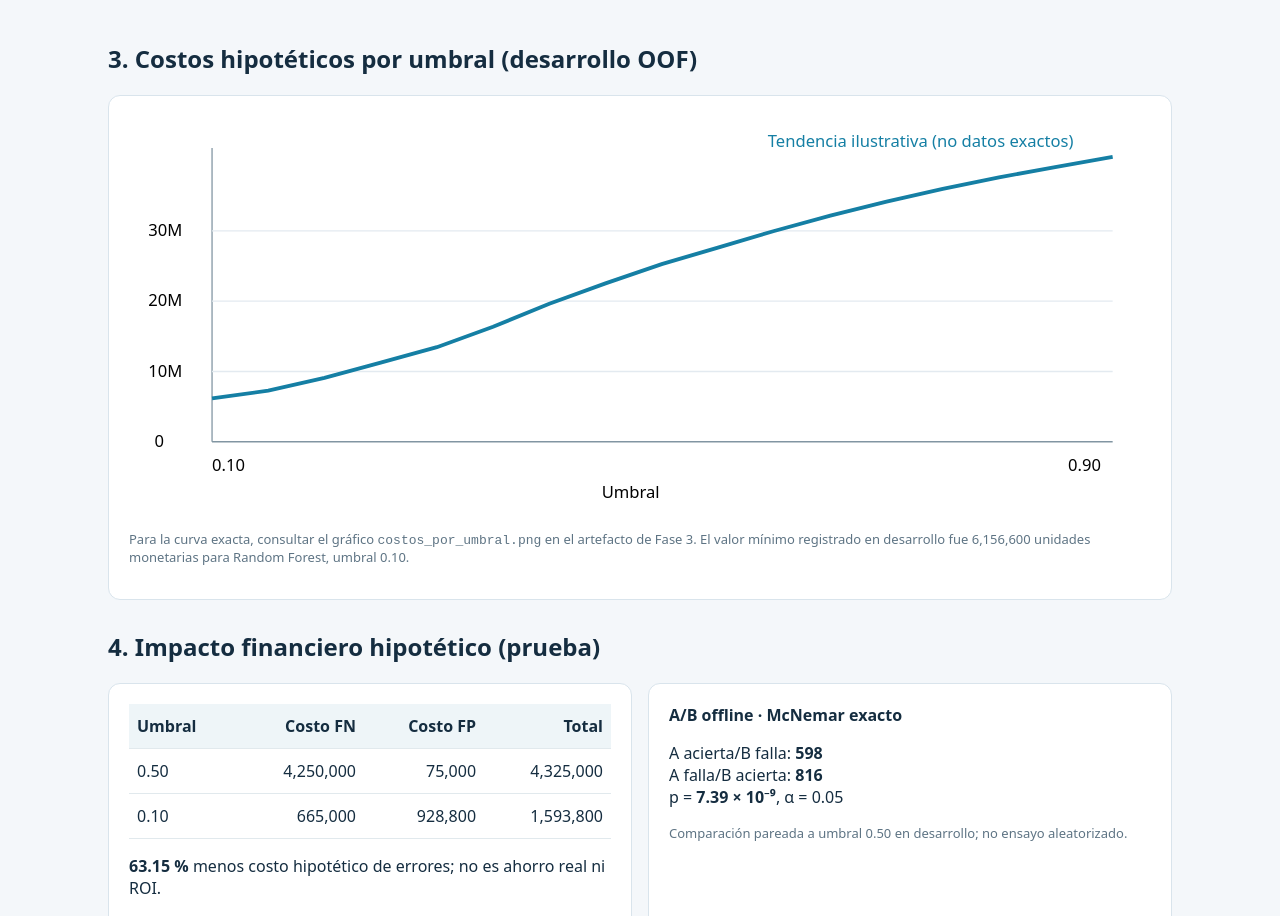
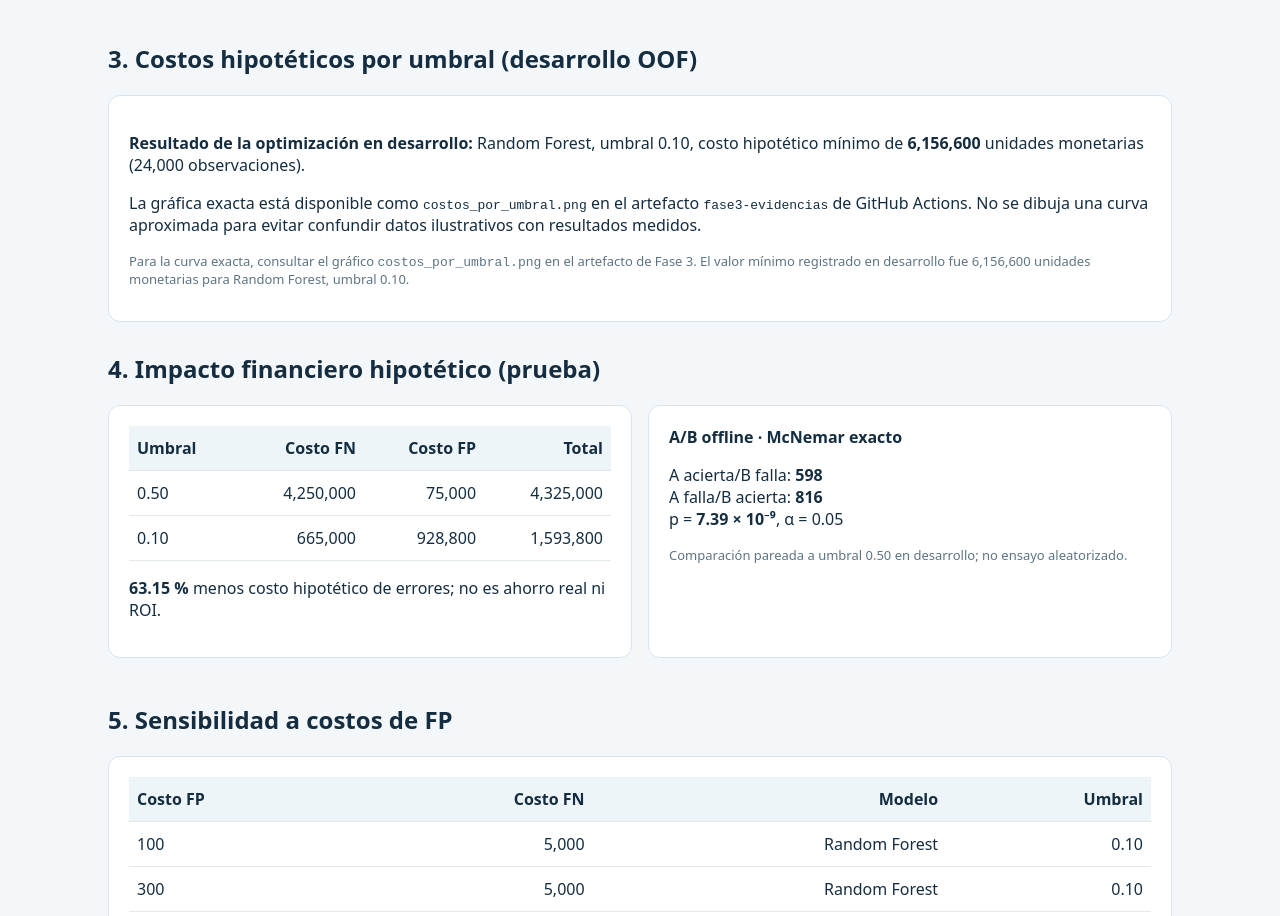
Before and after one commit to roquegarciaespinoza-ops/Actividad6-Evaluacion-Validacion-Modelos-de-IA, a plain HTML site: page dashboard/index.html in a window 1280 px wide. Shown: the part 1034-1950 px from the top of the page. Drawn offline with Linux system fonts and the light colour scheme.

Commit message:
fix(dashboard): evitar curva ilustrativa y remitir a gráfica experimental exacta

```diff
--- a/dashboard/index.html
+++ b/dashboard/index.html
@@ -3,7 +3,7 @@
 <section class="grid"><div class="card"><div class="muted">Modelo seleccionado</div><div class="num">Random Forest</div></div><div class="card"><div class="muted">Umbral elegido</div><div class="num">0.10</div></div><div class="card"><div class="muted">Recall final</div><div class="num">89.98 %</div></div><div class="card"><div class="muted">ROC-AUC</div><div class="num">0.7656</div></div><div class="card"><div class="muted">Precisión final</div><div class="num">27.83 %</div></div></section>
 <h2>1. Comparación inicial (Fase 2, umbral 0.50)</h2><div class="panel"><table><thead><tr><th>Modelo</th><th>Accuracy</th><th>Precision</th><th>Recall</th><th>F1</th><th>ROC-AUC</th></tr></thead><tbody><tr><td>Baseline</td><td>77.88 %</td><td>0 %</td><td>0 %</td><td>0 %</td><td>0.5000</td></tr><tr><td>Regresión logística</td><td>80.77 %</td><td>68.68 %</td><td>23.96 %</td><td>35.53 %</td><td>0.7076</td></tr><tr><td><b>Random Forest</b></td><td>81.67 %</td><td>65.61 %</td><td>35.95 %</td><td>46.45 %</td><td><b>0.7656</b></td></tr></tbody></table></div>
 <h2>2. Matriz de confusión final</h2><div class="columns"><div class="panel"><table><thead><tr><th>Real / Predicho</th><th>Cumple (0)</th><th>Incumple (1)</th></tr></thead><tbody><tr><td>Cumple (0)</td><td>TN: 1,577</td><td>FP: 3,096</td></tr><tr><td>Incumple (1)</td><td>FN: 133</td><td>TP: 1,194</td></tr></tbody></table><p class="muted">1,194 incumplimientos detectados de 1,327; 3,096 alertas falsas.</p></div><div class="panel"><b>Trade-off de umbral</b><p>Recall: 35.95 % → 89.98 %</p><div class="bar"><span style="width:89.98%"></span></div><p>Precisión: 65.61 % → 27.83 %</p><div class="bar"><span style="width:27.83%;background:#c58b30"></span></div><p class="muted">Cambiar el umbral no cambia ROC-AUC, pero sí la matriz de confusión.</p></div></div>
-<h2>3. Costos hipotéticos por umbral (desarrollo OOF)</h2><div class="panel"><svg viewBox="0 0 800 310" role="img" aria-label="Costos hipotéticos en desarrollo según umbral para Random Forest y Regresión logística"><line x1="65" y1="25" x2="65" y2="255" stroke="#8195a2"/><line x1="65" y1="255" x2="770" y2="255" stroke="#8195a2"/><g stroke="#e3eaf0"><line x1="65" y1="200" x2="770" y2="200"/><line x1="65" y1="145" x2="770" y2="145"/><line x1="65" y1="90" x2="770" y2="90"/></g><text x="20" y="259" font-size="13">0</text><text x="15" y="204" font-size="13">10M</text><text x="15" y="149" font-size="13">20M</text><text x="15" y="94" font-size="13">30M</text><text x="65" y="278" font-size="13">0.10</text><text x="735" y="278" font-size="13">0.90</text><text x="370" y="299" font-size="13">Umbral</text><polyline points="65,221 109,215 153,205 197,193 241,181 285,165 329,147 373,131 417,116 461,103 505,90 549,78 593,67 637,57 681,48 725,40 770,32" fill="none" stroke="#157fa4" stroke-width="3"/><text x="500" y="24" font-size="13" fill="#157fa4">Tendencia ilustrativa (no datos exactos)</text></svg><p class="muted">Para la curva exacta, consultar el gráfico <code>costos_por_umbral.png</code> en el artefacto de Fase 3. El valor mínimo registrado en desarrollo fue 6,156,600 unidades monetarias para Random Forest, umbral 0.10.</p></div>
+<h2>3. Costos hipotéticos por umbral (desarrollo OOF)</h2><div class="panel"><p><b>Resultado de la optimización en desarrollo:</b> Random Forest, umbral 0.10, costo hipotético mínimo de <b>6,156,600</b> unidades monetarias (24,000 observaciones).</p><p>La gráfica exacta está disponible como <code>costos_por_umbral.png</code> en el artefacto <code>fase3-evidencias</code> de GitHub Actions. No se dibuja una curva aproximada para evitar confundir datos ilustrativos con resultados medidos.</p><p class="muted">Para la curva exacta, consultar el gráfico <code>costos_por_umbral.png</code> en el artefacto de Fase 3. El valor mínimo registrado en desarrollo fue 6,156,600 unidades monetarias para Random Forest, umbral 0.10.</p></div>
 <h2>4. Impacto financiero hipotético (prueba)</h2><div class="columns"><div class="panel"><table><thead><tr><th>Umbral</th><th>Costo FN</th><th>Costo FP</th><th>Total</th></tr></thead><tbody><tr><td>0.50</td><td>4,250,000</td><td>75,000</td><td>4,325,000</td></tr><tr><td>0.10</td><td>665,000</td><td>928,800</td><td>1,593,800</td></tr></tbody></table><p><b>63.15 %</b> menos costo hipotético de errores; no es ahorro real ni ROI.</p></div><div class="panel"><b>A/B offline · McNemar exacto</b><p>A acierta/B falla: <b>598</b><br>A falla/B acierta: <b>816</b><br>p = <b>7.39 × 10⁻⁹</b>, α = 0.05</p><p class="muted">Comparación pareada a umbral 0.50 en desarrollo; no ensayo aleatorizado.</p></div></div>
 <h2>5. Sensibilidad a costos de FP</h2><div class="panel"><table><thead><tr><th>Costo FP</th><th>Costo FN</th><th>Modelo</th><th>Umbral</th></tr></thead><tbody><tr><td>100</td><td>5,000</td><td>Random Forest</td><td>0.10</td></tr><tr><td>300</td><td>5,000</td><td>Random Forest</td><td>0.10</td></tr><tr><td>600</td><td>5,000</td><td>Random Forest</td><td>0.10</td></tr><tr><td>1,000</td><td>5,000</td><td>Random Forest</td><td>0.20</td></tr><tr><td>2,000</td><td>5,000</td><td>Random Forest</td><td>0.30</td></tr></tbody></table></div>
 <h2>6. Selección y justificación</h2><div class="panel"><p><b>Random Forest a umbral 0.10</b> es la elección académica bajo los supuestos de costo definidos. Detecta casi 90 % de incumplimientos, pero el alto volumen de falsos positivos requiere revisión humana, costos operativos reales, calibración y validación temporal y externa.</p><div class="warning"><b>Limitación:</b> dataset histórico de Taiwán y costos hipotéticos. No usar para decisiones crediticias reales sin validación adicional.</div><p><a href="../docs/07_reporte_tecnico_integral.md">Leer reporte técnico integral y correspondencia con la rúbrica</a></p></div></main></body></html>
```
